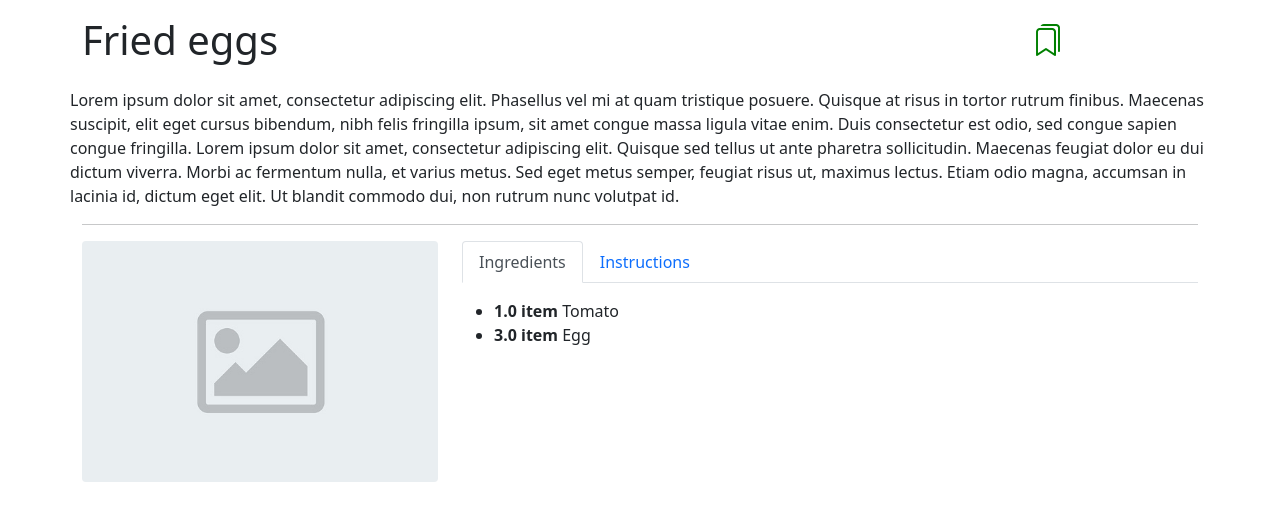
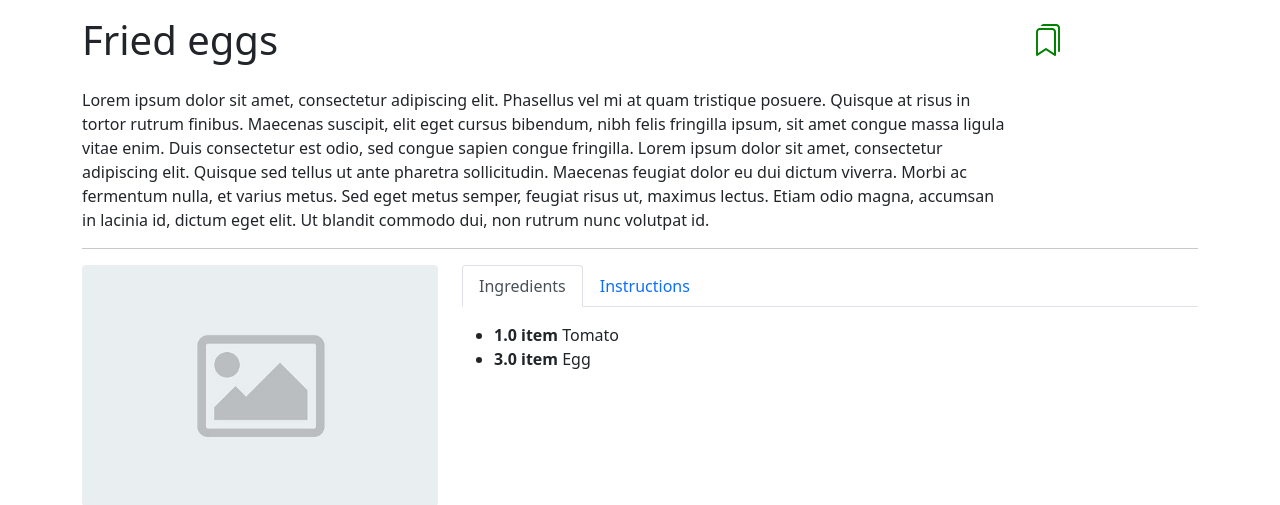
Before and after one commit to dariagridina/Recipes, a Django app: page /recipe/1/ in a window 1280 px wide. Shown: the part 73-578 px from the top of the page. Run offline with Django 3.2, Linux system fonts and the light colour scheme; data comes from the database, SQL or seed files in the repository; both versions use the stored data as it was after the commit; some libraries are stand-ins or nearby versions.

Commit message:
fixed bugs

```diff
--- a/templates/main/new_recipe.html
+++ b/templates/main/new_recipe.html
@@ -71,7 +71,7 @@
                     </div>
                     <hr>
                     <div align="center">
-                        <button type="submit" class="btn btn-outline-secondary">Cancel</button>
+                        <a href="{% url 'recipe_list' %}" type="submit" class="btn btn-outline-secondary">Cancel</a>
                         <button type="submit" class="btn btn-outline-success" >Save</button>
                     </div>
                     <hr>
--- a/templates/main/recipe_detail.html
+++ b/templates/main/recipe_detail.html
@@ -44,9 +44,8 @@
             {% endif %}
         </div>
         <div class="row mb-3">
-            <div class="col-1"></div>
-            <div class="col-9"></div>{% if recipe.description %} {{ recipe.description }}
-        {% endif %}
+            <div class="col-10">{% if recipe.description %} {{ recipe.description }}
+            {% endif %}</div>
             <div class="col-2"></div>
         </div>
         <hr>
```
Also changed, not shown: db.sqlite3.
